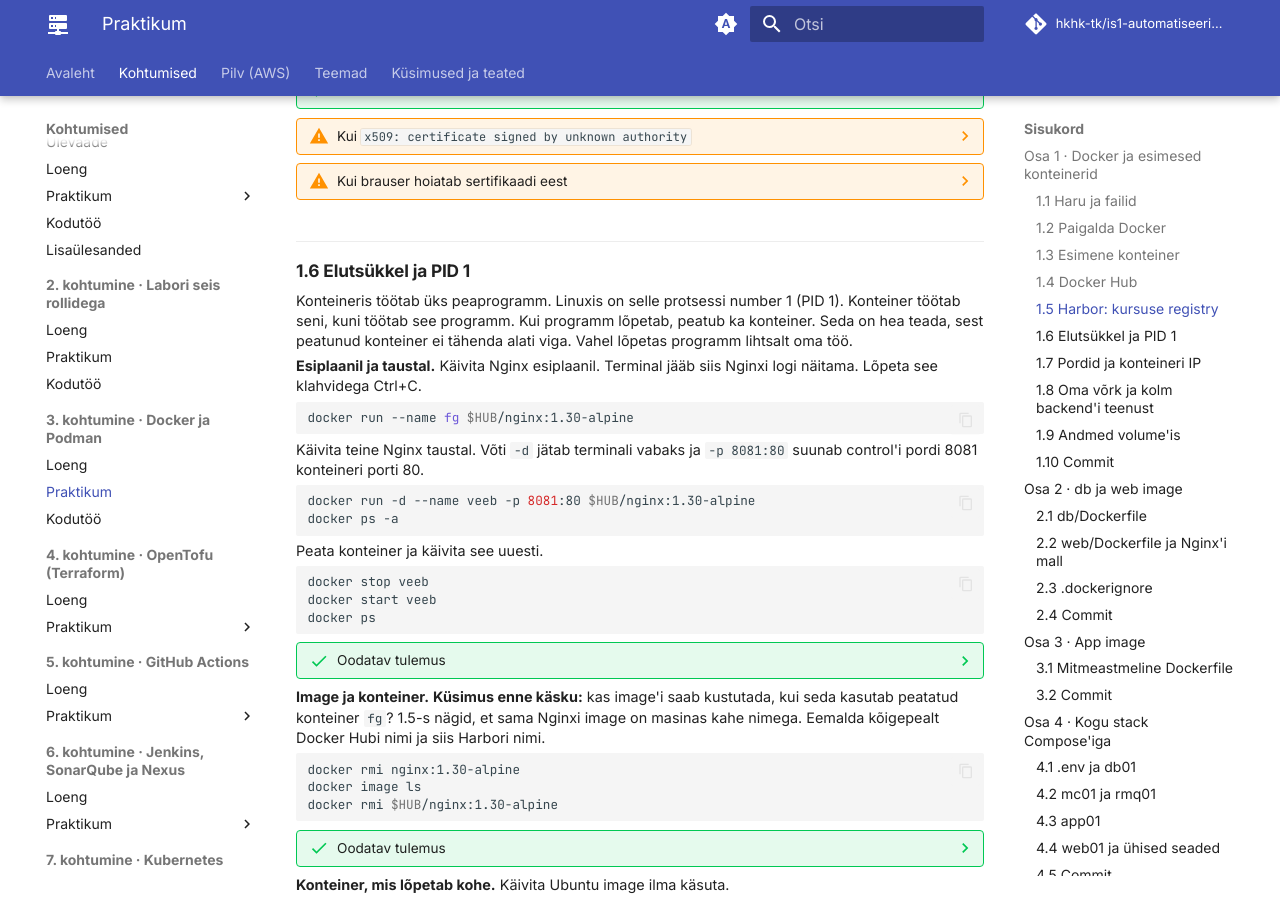
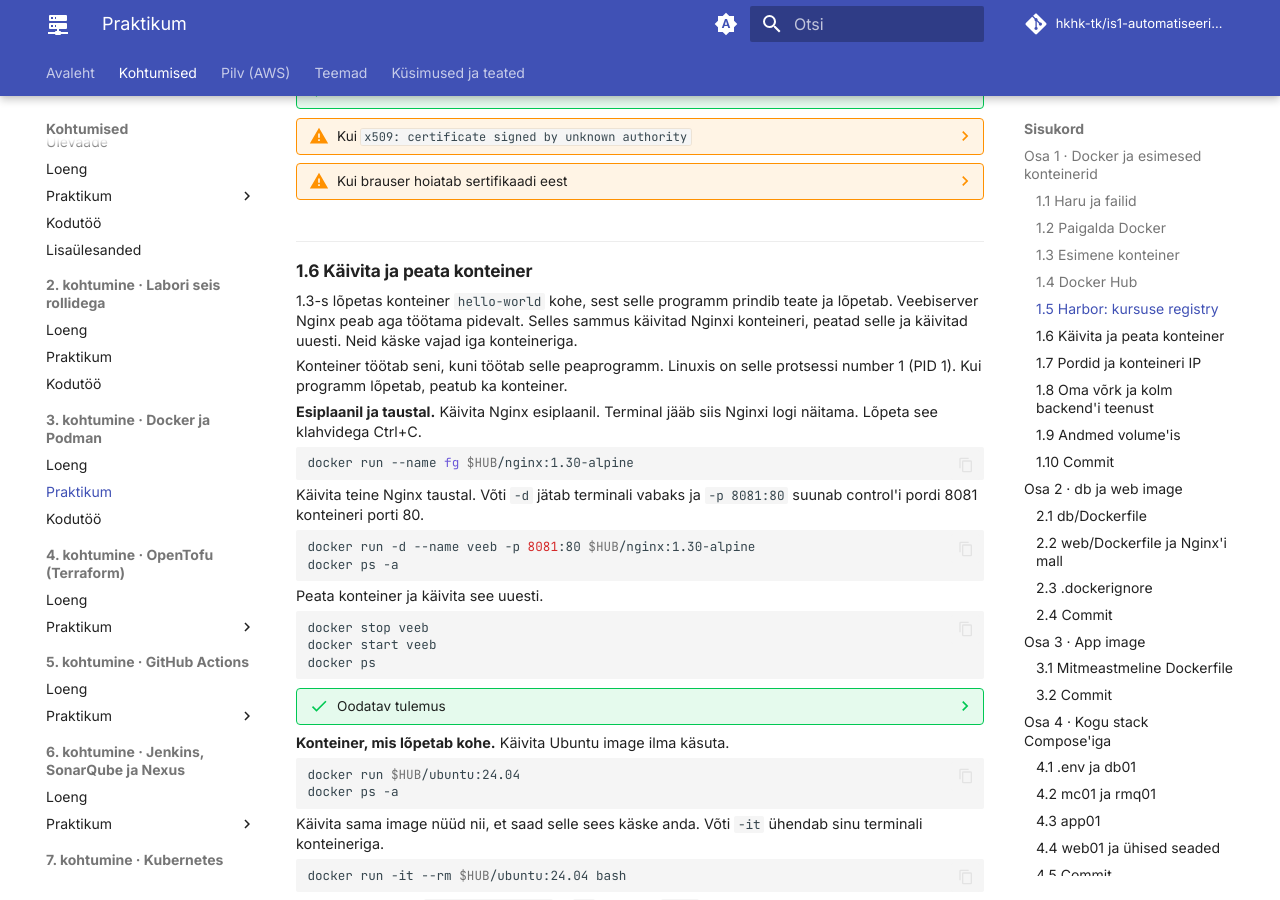
Before and after one commit to hkhk-tk/is1-automatiseerimine, an MkDocs documentation site: the page built from docs/k03/lab.md, in a window 1280 px wide and 900 px high, scrolled down 4471 px. Built offline with MkDocs 1.6.1 and Material for MkDocs 9.7.7, drawn with Linux system fonts in a browser that asks for light colours; comment, search, counter and statistics services are not loaded.

Commit message:
K3 praktikum 1.6: Käivita ja peata konteiner, algus seob 1.3-ga, rmi katse IS2-sse

````diff
--- a/docs/k03/lab.md
+++ b/docs/k03/lab.md
@@ -267,9 +267,11 @@ Ava brauseris <https://harbor.lab.hkhk.lan> ja logi samade andmetega sisse. Lehe
 
     Brauser ei tunne kursuse CA-d. Brauseris võid hoiatuse kõrvale jätta või importida faili `roles/docker/files/harbor-ca.crt` oma arvutis usaldatud juursertifikaatide hulka (Windowsis topeltklõps, **Install Certificate**, **Local Machine**, **Trusted Root Certification Authorities**). Kui nimi `harbor.lab.hkhk.lan` sinu arvutis ei avane, kasuta aadressi <https://192.168.125.42>.
 
-### 1.6 Elutsükkel ja PID 1
+### 1.6 Käivita ja peata konteiner
 
-Konteineris töötab üks peaprogramm. Linuxis on selle protsessi number 1 (PID 1). Konteiner töötab seni, kuni töötab see programm. Kui programm lõpetab, peatub ka konteiner. Seda on hea teada, sest peatunud konteiner ei tähenda alati viga. Vahel lõpetas programm lihtsalt oma töö.
+1.3-s lõpetas konteiner `hello-world` kohe, sest selle programm prindib teate ja lõpetab. Veebiserver Nginx peab aga töötama pidevalt. Selles sammus käivitad Nginxi konteineri, peatad selle ja käivitad uuesti. Neid käske vajad iga konteineriga.
+
+Konteiner töötab seni, kuni töötab selle peaprogramm. Linuxis on selle protsessi number 1 (PID 1). Kui programm lõpetab, peatub ka konteiner.
 
 **Esiplaanil ja taustal.** Käivita Nginx esiplaanil. Terminal jääb siis Nginxi logi näitama. Lõpeta see klahvidega Ctrl+C.
 
@@ -295,18 +297,6 @@ docker ps
 ??? success "Oodatav tulemus"
 
     `fg` on olekus `Exited`, sest Ctrl+C lõpetas Nginxi. `veeb` on pärast `start`-i jälle `Up` ja konteineri ID on sama. `stop` peatab programmi, aga konteiner ja selle failid jäävad alles.
-
-**Image ja konteiner.** **Küsimus enne käsku:** kas image'i saab kustutada, kui seda kasutab peatatud konteiner `fg`? 1.5-s nägid, et sama Nginxi image on masinas kahe nimega. Eemalda kõigepealt Docker Hubi nimi ja siis Harbori nimi.
-
-```bash
-docker rmi nginx:1.30-alpine
-docker image ls
-docker rmi $HUB/nginx:1.30-alpine
-```
-
-??? success "Oodatav tulemus"
-
-    Esimene `rmi` ütleb ainult `Untagged: nginx:1.30-alpine` ja `image ls` näitab sama ID-d Harbori nime all edasi. Kui image'il on mitu nime, eemaldab `rmi` ainult ühe nime. Teine `rmi` annab vea `conflict` konteineri ID-ga, sest see on image'i viimane nimi ja konteiner kasutab image'i kihte ka peatatuna. Image'i saab kustutada alles siis, kui kõik seda kasutavad konteinerid on kustutatud.
 
 **Konteiner, mis lõpetab kohe.** Käivita Ubuntu image ilma käsuta.
 
````
